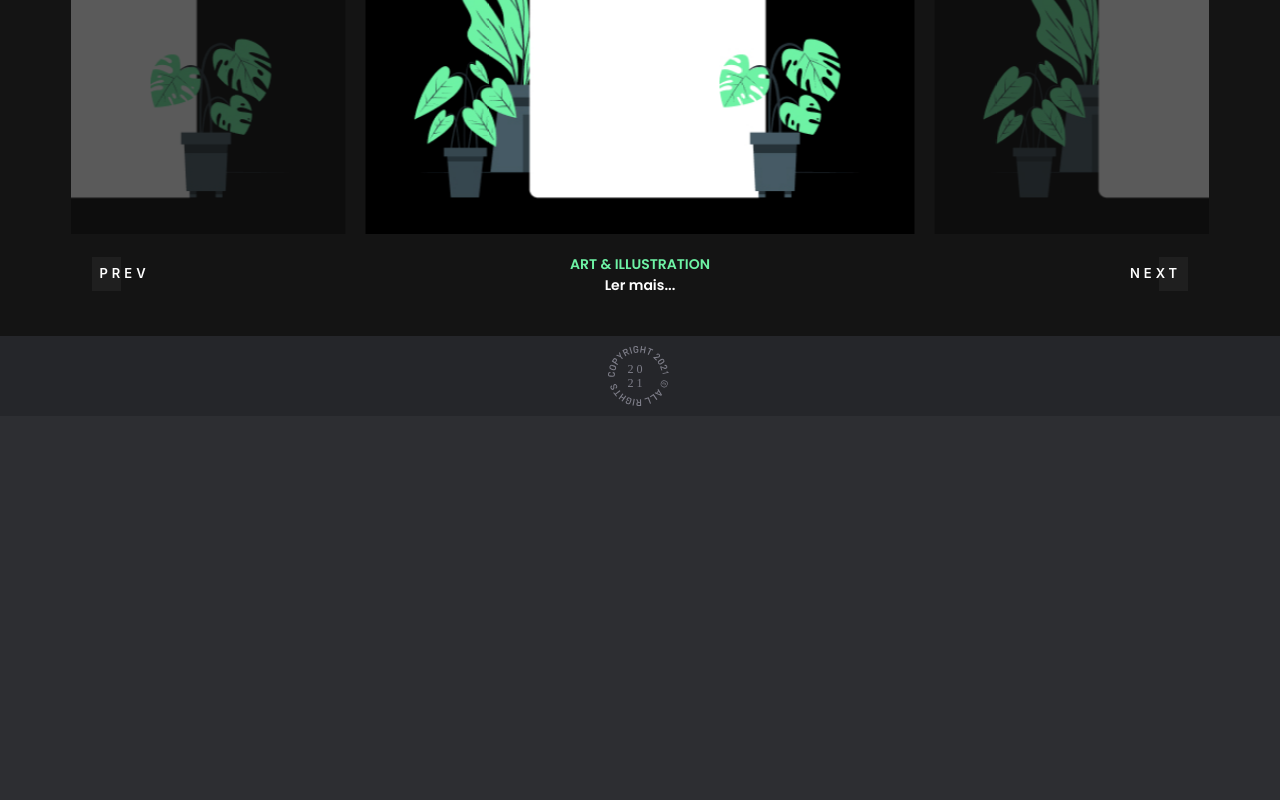
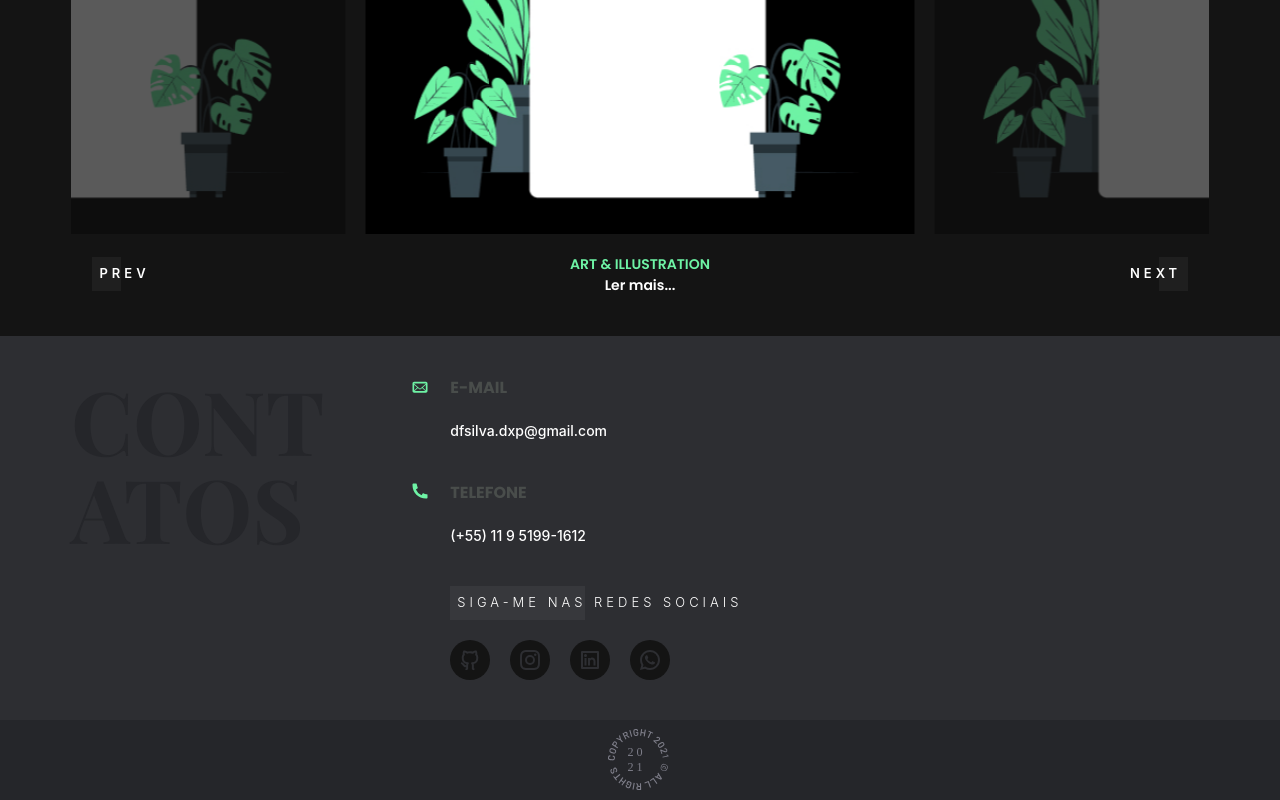
Before and after one commit to dfsilva-dxp/dfsilva-portfolio, a Next.js app: page / in a window 1280 px wide. Shown: the part 2330-3130 px from the top of the page. Before the commit the page ends 2746 px from the top, so only its background shows below. Built offline with nearby package versions, Linux system fonts and the light colour scheme; a web font is replaced by a local one.

Commit message:
feat: finalizando a section contactUs

```diff
--- /dev/null
+++ b/src/components/ContactUs/ContactTypeContent/index.tsx
@@ -0,0 +1,30 @@
+import { ReactNode } from "react";
+
+import * as S from "./styles";
+
+type ContactUsWrapperProps = {
+  icon: ReactNode;
+  title: string;
+  data: string[];
+};
+
+const ContactTypeContent = ({ icon, title, data }: ContactUsWrapperProps) => {
+  return (
+    <S.Wrapper>
+      <S.Heading>
+        {icon}
+        <h4>{title}</h4>
+      </S.Heading>
+      <>
+        {data &&
+          data.map((item) => (
+            <div key={item} className="row">
+              <span>{item}</span>
+            </div>
+          ))}
+      </>
+    </S.Wrapper>
+  );
+};
+
+export default ContactTypeContent;
--- /dev/null
+++ b/src/components/ContactUs/ContactTypeContent/styles.ts
@@ -0,0 +1,47 @@
+import styled from "styled-components";
+
+export const Wrapper = styled.section`
+  position: relative;
+
+  .row {
+    display: flex;
+    align-items: center;
+    justify-content: space-between;
+
+    & + div {
+      margin-top: var(--px-8);
+    }
+
+    span {
+      font-size: var(--ft-14);
+      font-weight: 500;
+    }
+  }
+`;
+
+export const Heading = styled.header`
+  margin-bottom: var(--px-20);
+  display: flex;
+  align-items: center;
+  gap: var(--px-10);
+
+  svg {
+    color: var(--green-500);
+    font-size: var(--ft-20);
+  }
+
+  > h4 {
+    font-family: "Poppins", sans-serif;
+    font-size: var(--ft-16);
+    text-transform: uppercase;
+    color: var(--gray-700);
+  }
+
+  @media (min-width: 992px) {
+    > svg {
+      position: absolute;
+      left: -40px;
+      top: 0;
+    }
+  }
+`;
--- /dev/null
+++ b/src/components/ContactUs/index.tsx
@@ -0,0 +1,79 @@
+import { TiMail } from "react-icons/ti";
+import {
+  RiGithubLine,
+  RiInstagramLine,
+  RiLinkedinBoxLine,
+  RiPhoneFill,
+  RiWhatsappLine
+} from "react-icons/ri";
+
+import ContactTypeContent from "./ContactTypeContent";
+
+import * as S from "./styles";
+
+const ContactUsWrapper = () => {
+  return (
+    <S.Wrapper>
+      <div className="container">
+        <S.Display>
+          <h1 className="title-section">Contatos</h1>
+          <S.ContactUsContent>
+            <ContactTypeContent
+              icon={<TiMail />}
+              title="E-mail"
+              data={["dfsilva.dxp@gmail.com"]}
+            />
+            <ContactTypeContent
+              icon={<RiPhoneFill />}
+              title="Telefone"
+              data={["(+55) 11 9 5199-1612"]}
+            />
+            <S.SocialContent>
+              <span className="simple-btn">SIGA-ME NAS REDES SOCIAIS</span>
+              <S.SocialIcons>
+                <li>
+                  <a
+                    href="https://github.com/daniel-silva-dxp"
+                    target="_blank"
+                    rel="noreferrer"
+                  >
+                    <RiGithubLine />
+                  </a>
+                </li>
+                <li>
+                  <a
+                    href="https://www.instagram.com/daniel.dxp/"
+                    target="_blank"
+                    rel="noreferrer"
+                  >
+                    <RiInstagramLine />
+                  </a>
+                </li>
+                <li>
+                  <a
+                    href="https://www.linkedin.com/in/daniel-silva-dxp/"
+                    target="_blank"
+                    rel="noreferrer"
+                  >
+                    <RiLinkedinBoxLine />
+                  </a>
+                </li>
+                <li>
+                  <a
+                    href="https://wa.me/qr/6MXVTWEZ3CNKK1"
+                    target="_blank"
+                    rel="noreferrer"
+                  >
+                    <RiWhatsappLine />
+                  </a>
+                </li>
+              </S.SocialIcons>
+            </S.SocialContent>
+          </S.ContactUsContent>
+        </S.Display>
+      </div>
+    </S.Wrapper>
+  );
+};
+
+export default ContactUsWrapper;
--- /dev/null
+++ b/src/components/ContactUs/styles.ts
@@ -0,0 +1,59 @@
+import styled from "styled-components";
+
+export const Wrapper = styled.section`
+  width: 100%;
+  padding: var(--px-40) 0;
+`;
+
+export const Display = styled.div`
+  display: grid;
+  grid-template-columns: 1fr;
+  gap: var(--px-40);
+
+  > .title-section {
+    color: var(--gray-900);
+  }
+
+  @media (min-width: 768px) {
+    grid-template-columns: 1fr 2fr;
+    gap: 0;
+  }
+
+  @media (min-width: 1366px) {
+    grid-template-columns: 500px 1fr;
+  }
+`;
+
+export const ContactUsContent = styled.div`
+  display: grid;
+  gap: var(--px-40);
+`;
+
+export const SocialContent = styled.div`
+  span {
+    margin-bottom: var(--px-20);
+  }
+`;
+
+export const SocialIcons = styled.ul`
+  display: flex;
+  gap: var(--px-20);
+
+  li a {
+    display: block;
+    width: var(--px-40);
+    height: var(--px-40);
+    background-color: var(--gray-950);
+    border-radius: 50%;
+    font-size: var(--ft-24);
+    display: grid;
+    place-items: center;
+    color: var(--gray-800);
+
+    transition: color 0.2s ease-in-out;
+
+    &:hover {
+      color: var(--green-500);
+    }
+  }
+`;
--- a/src/pages/index.tsx
+++ b/src/pages/index.tsx
@@ -5,6 +5,7 @@ import Header from "components/Header";
 import ExperienceWrapper from "components/Experiences/";
 import EducationWrapper from "components/Education/";
 import WorksWrapper from "components/Works";
+import ContactUsWrapper from "components/ContactUs";
 
 export default function Home() {
   return (
@@ -15,6 +16,7 @@ export default function Home() {
       <ExperienceWrapper />
       <EducationWrapper />
       <WorksWrapper />
+      <ContactUsWrapper />
     </Layout>
   );
 }
```
